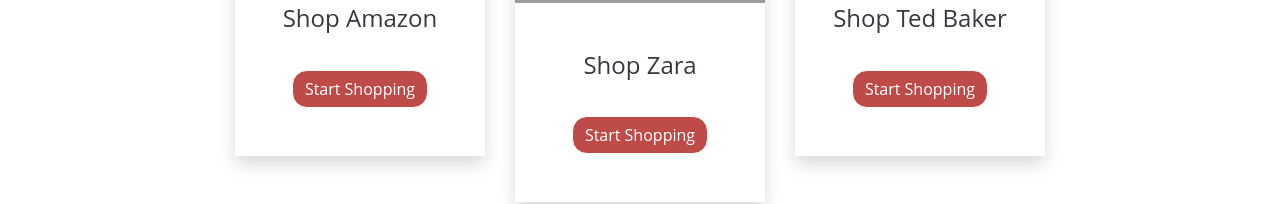
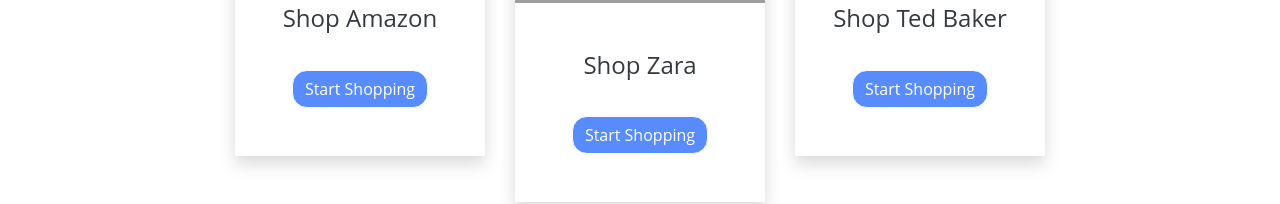
Before and after one commit to Paula63/shopping-wishlist, a React (Create React App) app: page / in a window 1280 px wide. Shown: the part 407-611 px from the top of the page. Built offline with nearby package versions, Linux system fonts and the light colour scheme; no server answers; grey boxes are pictures that could not be loaded.

Commit message:
updating styles

```diff
--- a/src/components/ReusablePage.js
+++ b/src/components/ReusablePage.js
@@ -35,7 +35,7 @@ export const ButtonWrapper = styled.div`
 
 export const ButtonLinkSec = styled(Link)`
     border-radius: 50px;
-    background: #bf4b49;
+    background: #588cfc;
     white-space: nowrap;
     padding: 10px 22px;
     color: #fff;
@@ -48,8 +48,8 @@ export const ButtonLinkSec = styled(Link)`
 
     &:hover {
         transition: all 0.2s ease-in-out;
-        background: #bf4b49;
-        color: #000;
+        background: #dcffff;
+        color: #010606;
     }
 
     &:focus, &:hover, &:visited, &:link, &:active {
--- a/src/components/dashboard-cards/CardComponent.js
+++ b/src/components/dashboard-cards/CardComponent.js
@@ -11,7 +11,7 @@ const CardComponent = props => {
             <div className="holder-body text-dark">
                 <h4 className="holder-title">{props.title}</h4>
                 <p className="holder-text text-secondary">{props.desc}</p>
-                <Button style={{ background: '#bf4b49', borderRadius: '15px' }} variant="outline-light" type="Submit">
+                <Button className="holder-button" style={{ borderRadius: '15px' }} variant="outline-light" type="Submit">
                     <a href={props.link} className="effect">Start Shopping</a>
                 </Button>
             </div>
--- a/src/components/dashboard-cards/card-style.css
+++ b/src/components/dashboard-cards/card-style.css
@@ -35,6 +35,18 @@
 }
 
 .effect:hover{
-    color: #fff;
+    color: #010606;
     text-decoration: none;
 }
+
+.holder-button{
+    background: #588cfc !important;
+    color: #fff;
+}
+
+.holder-button:hover{
+    background: #dcffff !important;
+    text-decoration: none;
+    border-color: #dcffff;
+    color: #010606 !important;
+}
--- a/src/components/hero-section/HeroElements.js
+++ b/src/components/hero-section/HeroElements.js
@@ -55,7 +55,7 @@ export const HeroContent = styled.div`
 `;
 
 export const HeroH1 = styled.h1`
-    color: #f4dcd9;
+    color: #dfeeff;
     font-siz: 48px;
     text-align: center;
 
@@ -70,8 +70,9 @@ export const HeroH1 = styled.h1`
 
 export const HeroP = styled.p`
     margin-top: 24px;
-    color: #f4dcd9;
+    color: #dfeeff;
     font-size: 24px;
+    font-weight: 400;
     text-align: center;
     max-width: 600px;
 
--- a/src/components/navbar/NavbarSections.js
+++ b/src/components/navbar/NavbarSections.js
@@ -66,7 +66,7 @@ export const NavMenu = styled.ul`
     align-items: center;
     list-style: none;
     text-align: center;
-    mergin-right: -22px;
+    margin-right: -22px;
 
     @media screen and (max-width: 768px) {
         display: none;
--- a/src/components/user-sidebar/SubMenu.js
+++ b/src/components/user-sidebar/SubMenu.js
@@ -4,7 +4,7 @@ import styled from 'styled-components';
 
 const SidebarLink = styled(Link)`
     display: flex;
-    color: #f4dcd9;
+    color: #fff;
     justify-content: space-between;
     align-items: center;
     padding: 40px;
@@ -14,10 +14,10 @@ const SidebarLink = styled(Link)`
     font-size: 18px;
 
     &:hover {
-        background: #722b23;
-        border-left: 4px solid #bf4b49;
+        background: #00005a;
+        border-left: 4px solid #dcffff;
         text-decoration: none;
-        color: #f4dcd9;
+        color: #fff;
         cursor: pointer;
     }
 `;
@@ -27,19 +27,19 @@ const SidebarLabel = styled.span`
 `;
 
 const DropdownLink = styled(Link)`
-    background: #722b23;
+    background: #000033;
     height: 60px;
     padding-left: 3rem;
     display: flex;
     align-items: center;
     text-decoration: none;
-    color: #f4dcd9;
+    color: #fff;
     font-size: 18px;
 
     &:hover {
-        background: #63251e;
+        background: #00005a;
         text-decoration: none;
-        color: #f4dcd9;
+        color: #fff;
         cursor: pointer;
     }
 `;
--- a/src/components/user-sidebar/UserSidebar.js
+++ b/src/components/user-sidebar/UserSidebar.js
@@ -8,7 +8,7 @@ import SubMenu from './SubMenu';
 import { IconContext } from 'react-icons/lib';
 
 const Nav = styled.div`
-    background: #63251e;
+    background: #000033;
     height: 35px;
     display: flex;
     justify-content: flex-start;
@@ -22,16 +22,15 @@ export const NavIcon = styled(Link)`
     display: flex;
     justify-content: flex-start;
     align-items: center;
-    color: #f4dcd9;
+    color: #fff;
 
     &:focus, &:hover, &:visited, &:link, &:active {
         text-decoration: none;
-        color: #f4dcd9;
     }
 `;
 
 const SidebarNav = styled.nav`
-    background: #63251e;
+    background: #000033;
     width: 250px;
     height: 100vh;
     display: flex;
@@ -56,7 +55,7 @@ export default function UserSidebar() {
 
     return (
         <>
-            <IconContext.Provider value={{ color: '#f4dcd9' }}>
+            <IconContext.Provider value={{ color: '#fff' }}>
                 <Nav>
                     <NavIcon to='#' style={{ marginLeft: '-185px' }} >
                         <FaIcons.FaBars onClick={showSidebar} />
```
